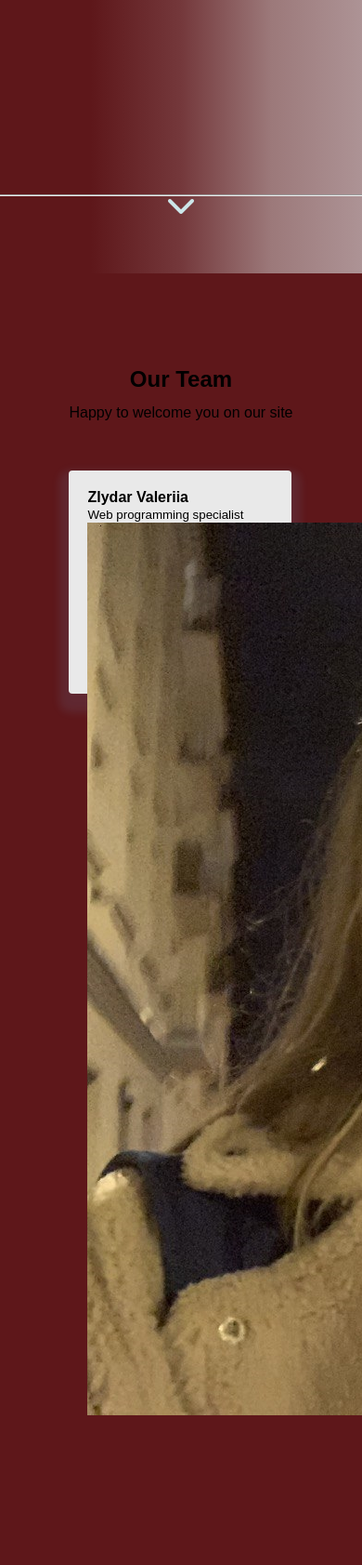
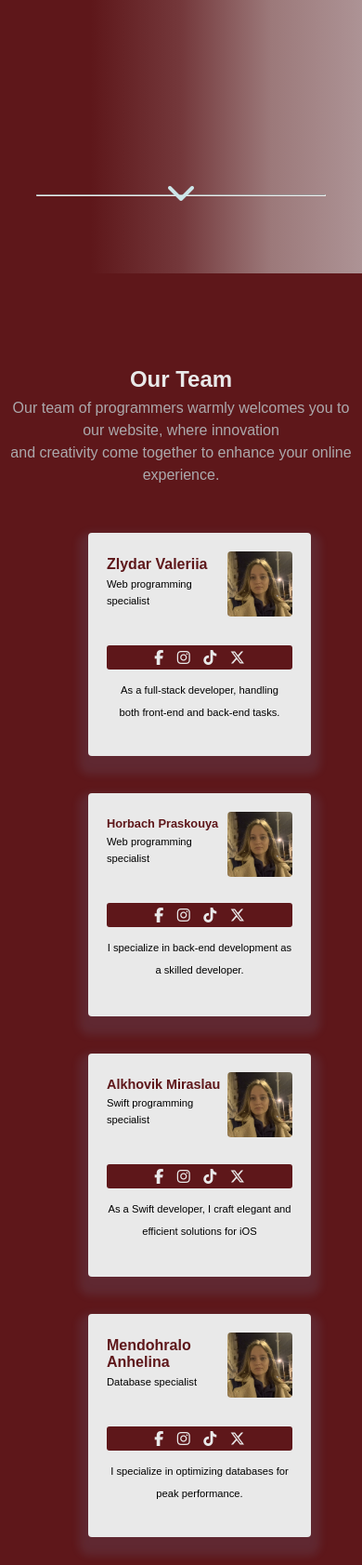
Before and after one commit to miraslauuu/Project_web, a Node server app: page / in a window 390 px wide; the page is wider, and only the part inside the window is pictured. Shown: the part 550-2233 px from the top of that part at 93% size. Before the commit the page ends 2072 px from the top of that part, so only its background shows below. Run offline with Node 20, Linux system fonts and the light colour scheme; some libraries are stand-ins or nearby versions; some web fonts are replaced.

Commit message:
Finished section about authors(all that remains is to add photos)

```diff
--- a/public/styles/style.css
+++ b/public/styles/style.css
@@ -4,6 +4,7 @@
     --header-background:#E9E9E9 ;
     --header-text:#4D4C5C;
     --scrollbar:rgb(134,0,40);
+    --main-text:rgb(204,230,233);
 }
 *{
     margin:0;
@@ -358,7 +359,7 @@ hr{
     background: transparent;
     border-color: transparent;
     position: relative;
-    bottom: 2.5rem;
+    bottom: 3.4rem;
     font-size: 2rem;
     color:rgb(204,230,233);
   transition: transform ease 0.5s, box-shadow ease 0.5s;
@@ -384,7 +385,7 @@ hr{
     }
 }
 /* ==============================section authors======================== */
-section{
+section#authors{
     min-height: 100vh;
     width: 100%;
     display: flex;
@@ -400,9 +401,14 @@ section{
     text-align: center;
     margin: 100px auto 50px;
 }
+.title-box h1{
+    color: var(--header-background);
+}
 .title-box p{
-    margin-top: 10px;
+    margin-top: 5px;
     line-height: 24px;
+    color: var(--main-text);
+    opacity:0.7;
 }
 .profile-box{
     width: 240px;
@@ -412,4 +418,69 @@ section{
     margin-bottom: 30px;
     box-shadow: 0 10px 10px 10px rgba(115,193,255,0.1);
     padding: 20px;
+    position: relative;
 }
+.profile-box img{
+    width:70px;
+    position: absolute;
+    top:20px;
+    right: 20px;
+    border-radius: 4px;
+    transition: .5s;
+}
+.profile-box h4{
+    margin-top: 5px;
+    margin-bottom: 2px;
+    color:var(--background-color);
+}
+small{
+    font-size:0.7rem;
+}
+.social-box{
+    background: var(--background-color);
+    margin: 40px auto 10px;
+    text-align: center;
+    border-radius: 3px;
+}
+.social-box .fa-brands{
+    margin: 5px;
+    color:var(--header-background);
+    cursor: pointer;
+}
+.profile-box p{
+    text-align: center;
+    line-height: 24px;
+    font-size: 0.7rem;
+}
+.team-row{
+    display: flex;
+    justify-content: space-between;
+    flex-wrap: wrap;
+    width: 120%;
+    gap:10px;
+    margin-left: -6rem;
+}
+#praska{
+    font-size:0.80rem ;
+}
+#mirik{
+    font-size: 0.90rem;
+}
+.profile-box img:hover{
+    width: 200px;
+}
+@media (max-width: 660px){
+    .team-row{
+        flex-direction: column;
+        align-items: center;
+        justify-content: center;
+        margin-left: -3rem;
+    }
+}
+@media (max-width: 1140px){
+    .team-row{
+        flex-wrap: wrap;
+        width: 100%;
+        margin-left: 20px;
+    }
+}
--- a/views/index.ejs
+++ b/views/index.ejs
@@ -9,26 +9,70 @@
                 <img src="images/herb.png" alt="website creator's photo"class="image2"/>
             </div>
         </div>
-        <dic class="container-3">
+        <div class="container-3">
             <hr>
             <a href="#authors" id="auth">
                 <i class="fa-solid fa-chevron-down"></i>
             </a>
-
-        </dic>
+        </div>
     </div>
 </section>
 <section id="authors">
     <div class="team">
         <div class="title-box" >
             <h1>Our Team</h1>
-            <p>Happy to welcome you on our site</p>
+            <p>Our team of programmers warmly welcomes you to our website, where innovation
+                <br>and creativity come together to enhance your online experience.</p>
         </div>
         <div class="team-row">
             <div class="profile-box">
                 <h4>Zlydar Valeriia</h4>
-                <small>Web programming specialist</small>
+                <small>Web programming <br>specialist</small>
                 <img src="images/zlydar.png" alt="Zlydar's photo">
+                <div class="social-box">
+                    <a href="https://www.facebook.com/profile.php?id=100086034558322"><i class="fa-brands fa-facebook-f"></i></a>
+                    <a href="https://www.instagram.com/vel.zly_/"><i class="fa-brands fa-instagram"></i></a>
+                    <a href="https://www.tiktok.com/@velzly?lang=ru-RU"> <i class="fa-brands fa-tiktok"></i></a>
+                    <a href="#x"> <i class="fa-brands fa-x-twitter"></i></a>
+                </div>
+                <p>As a full-stack developer, handling<br> both
+                     front-end and back-end tasks.</p>
+            </div>
+            <div class="profile-box">
+                <h4 id="praska">Horbach Praskouya</h4>
+                <small>Web programming <br>specialist</small>
+                <img src="images/zlydar.png" alt="Zlydar's photo">
+                <div class="social-box">
+                    <a href=""><i class="fa-brands fa-facebook-f"></i></a>
+                    <a href=""><i class="fa-brands fa-instagram"></i></a>
+                    <a href=""> <i class="fa-brands fa-tiktok"></i></a>
+                    <a href=""> <i class="fa-brands fa-x-twitter"></i></a>
+                </div>
+                <p>I specialize in back-end development as a skilled developer.</p>
+            </div>
+            <div class="profile-box">
+                <h4 id="mirik">Alkhovik Miraslau</h4>
+                <small>Swift programming <br>specialist</small>
+                <img src="images/zlydar.png" alt="Zlydar's photo">
+                <div class="social-box">
+                    <a href=""><i class="fa-brands fa-facebook-f"></i></a>
+                    <a href=""><i class="fa-brands fa-instagram"></i></a>
+                    <a href=""> <i class="fa-brands fa-tiktok"></i></a>
+                    <a href=""> <i class="fa-brands fa-x-twitter"></i></a>
+                </div>
+                <p>As a Swift developer, I craft elegant and efficient solutions for iOS</p>
+            </div>
+            <div class="profile-box">
+                <h4 id="anhel">Mendohralo<br> Anhelina</h4>
+                <small>Database specialist</small>
+                <img src="images/zlydar.png" alt="Zlydar's photo">
+                <div class="social-box">
+                    <a href=""><i class="fa-brands fa-facebook-f"></i></a>
+                    <a href=""><i class="fa-brands fa-instagram"></i></a>
+                    <a href=""> <i class="fa-brands fa-tiktok"></i></a>
+                    <a href=""> <i class="fa-brands fa-x-twitter"></i></a>
+                </div>
+                <p>I specialize in optimizing databases for peak performance.</p>
             </div>
         </div>
     </div>
```
